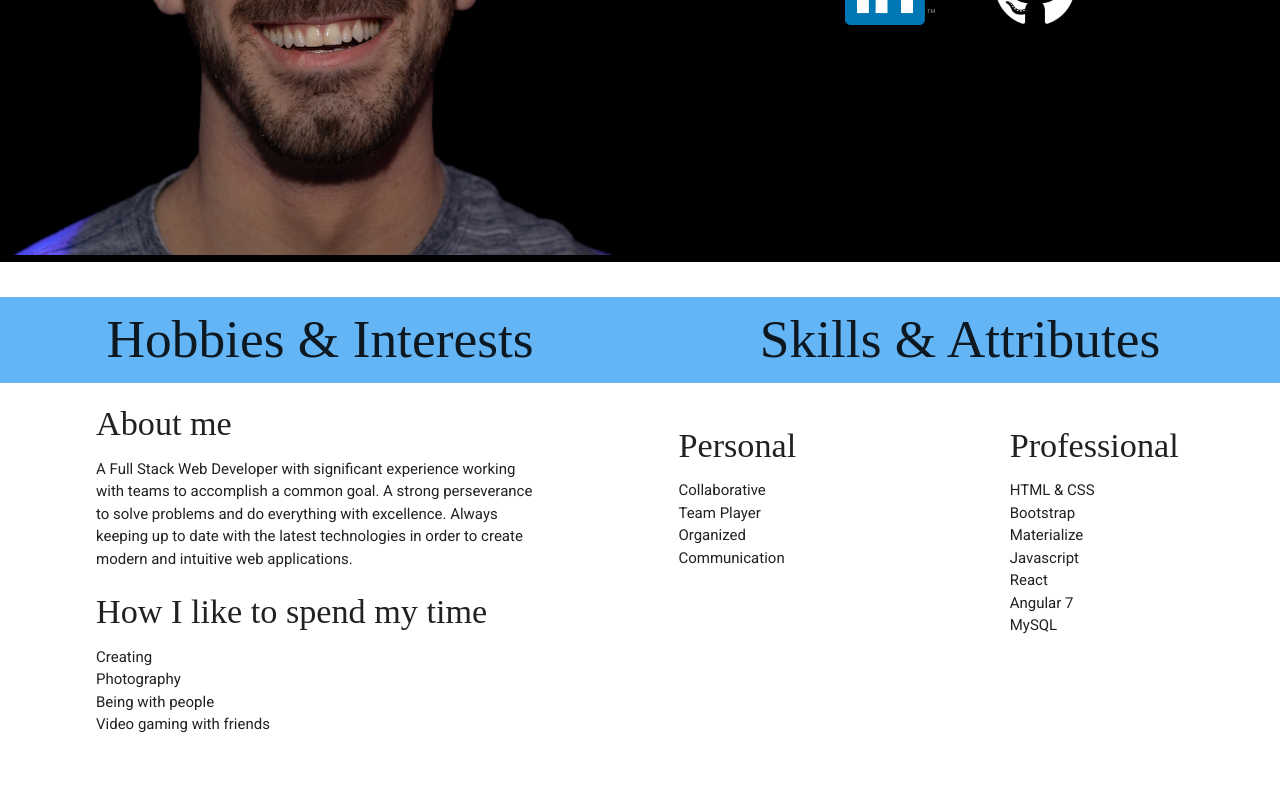
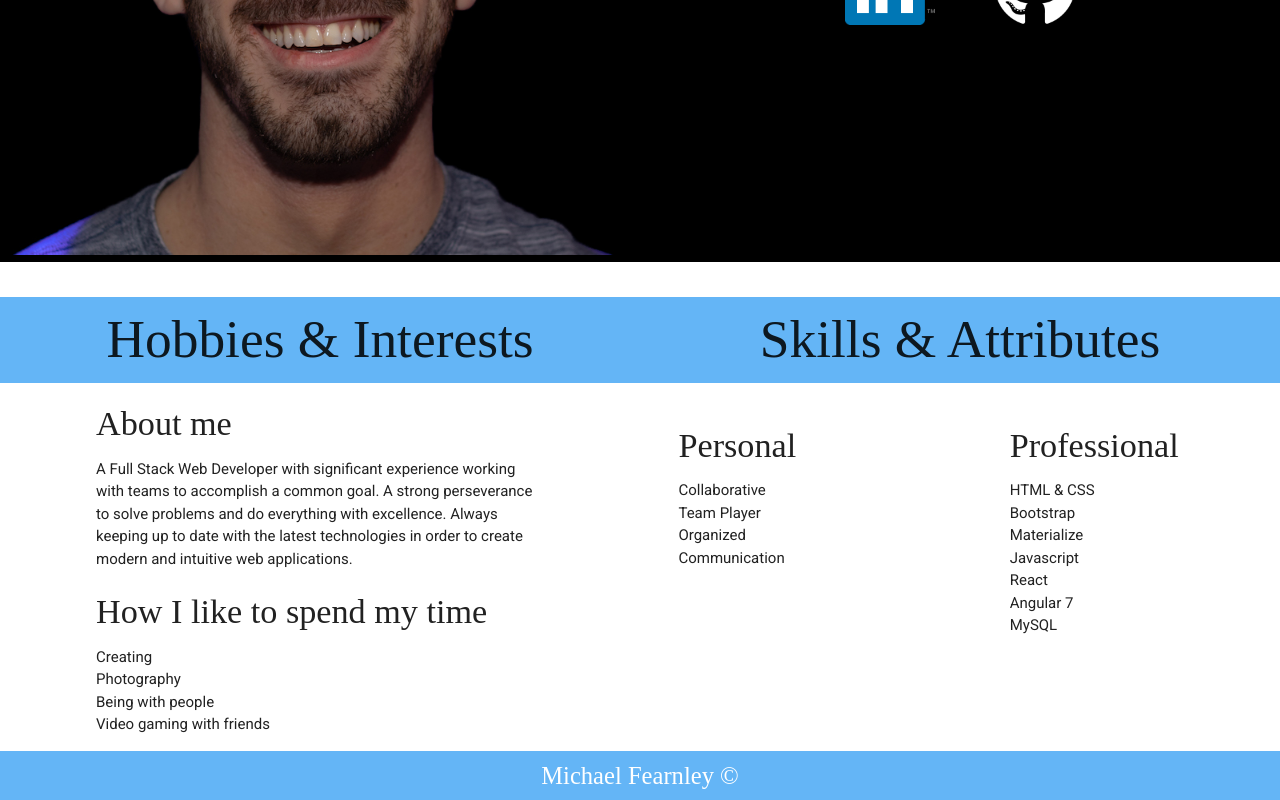
Before and after one commit to FearMichael/reactportfolio, a React (Create React App) app: page /about in a window 1280 px wide. Shown: the part 449-1249 px from the top of the page. Before the commit the page ends 1200 px from the top, so only its background shows below. Built offline with nearby package versions, Linux system fonts and the light colour scheme; a web font is replaced by a local one.

Commit message:
working toward deployment

```diff
--- a/package.json
+++ b/package.json
@@ -2,8 +2,10 @@
   "name": "react-portfolio",
   "version": "0.1.0",
   "private": true,
+  "homepage": "fearmichael.github.io",
   "dependencies": {
     "eslint": "^5.16.0",
+    "gh-pages": "^2.0.1",
     "materialize-css": "^1.0.0",
     "react": "^16.8.6",
     "react-dom": "^16.8.6",
@@ -12,6 +14,8 @@
   },
   "scripts": {
     "start": "react-scripts start",
+    "predeploy": "yarn run build",
+    "deploy": "gh-pages -d build",
     "build": "react-scripts build",
     "test": "react-scripts test",
     "eject": "react-scripts eject"
--- a/src/App.js
+++ b/src/App.js
@@ -4,6 +4,7 @@ import { BrowserRouter as Router, Route } from 'react-router-dom';
 import Navbar from "./components/Navbar";
 import About from "./components/About";
 import Portfolio from "./components/Portfolio";
+import Footer from "./components/Footer"
 
 function App() {
   return (
@@ -11,6 +12,7 @@ function App() {
       <Navbar />
       <Route path="/about" component={About}></Route>
       <Route path="/portfolio" component={Portfolio}></Route>
+      <Footer />
     </Router>
   );
 }
--- a/src/components/About.js
+++ b/src/components/About.js
@@ -1,8 +1,7 @@
 import React, { Component } from 'react';
-import { Link } from 'react-router-dom';
 
 
-class Navbar extends Component {
+class About extends Component {
   render() {
     return (
       <>
@@ -92,4 +91,4 @@ class Navbar extends Component {
 }
 
 
-export default Navbar;
+export default About;
--- /dev/null
+++ b/src/components/Footer.js
@@ -0,0 +1,12 @@
+import React, { Component } from 'react';
+
+class Footer extends Component {
+    render() {
+        return (
+            <footer className="page-footer footer-copyright blue lighten-2">
+                <h5 className="center-align nomargin nopadding">Michael Fearnley &copy;</h5>
+            </footer>
+        )
+    }
+}
+export default Footer;
--- a/src/components/Portfolio.js
+++ b/src/components/Portfolio.js
@@ -1,5 +1,4 @@
 import React, { Component } from 'react';
-import { Link } from 'react-router-dom';
 
 
 class Portfolio extends Component {
```
Also changed, not shown: 1 other file (tests, documents, lock files or other folders).
